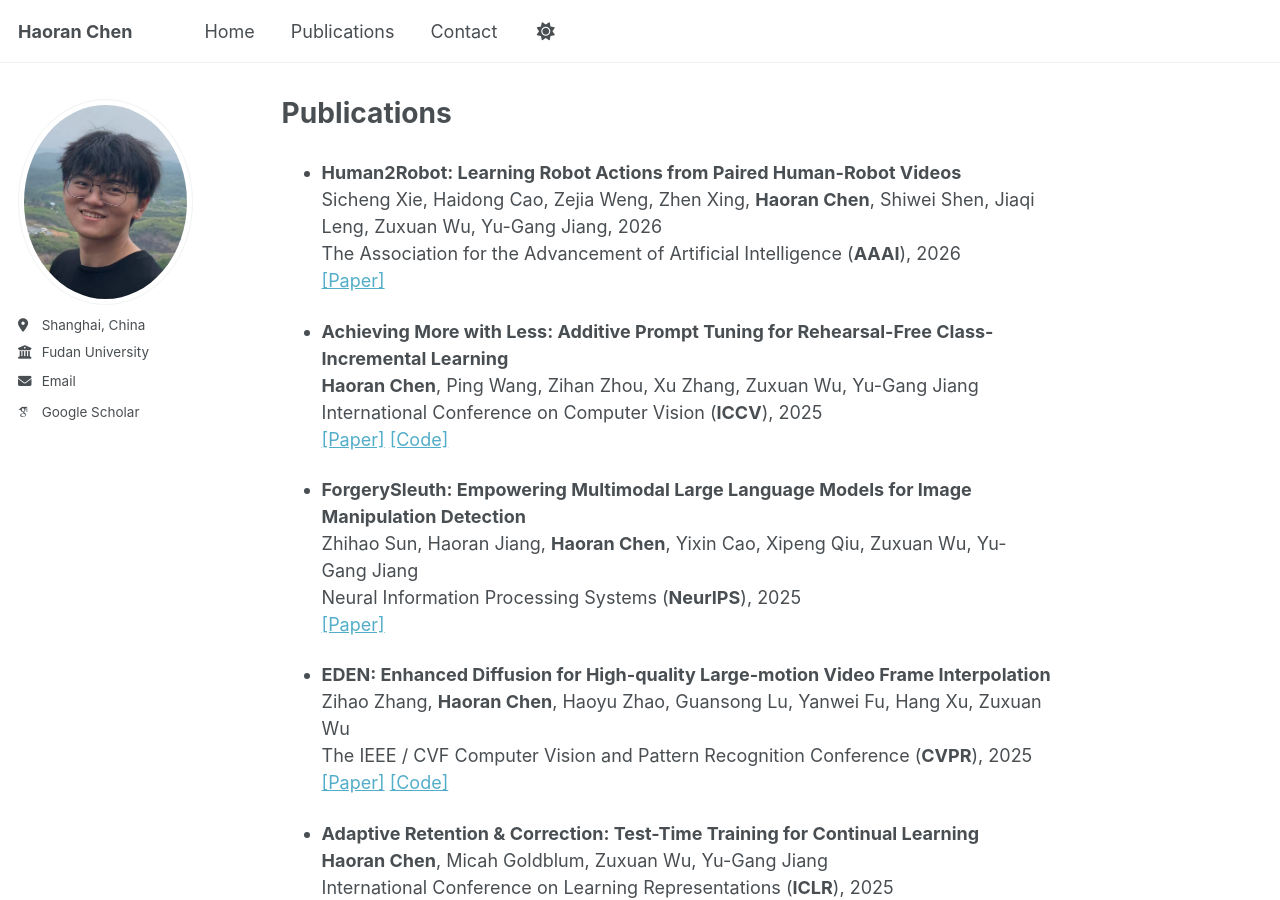
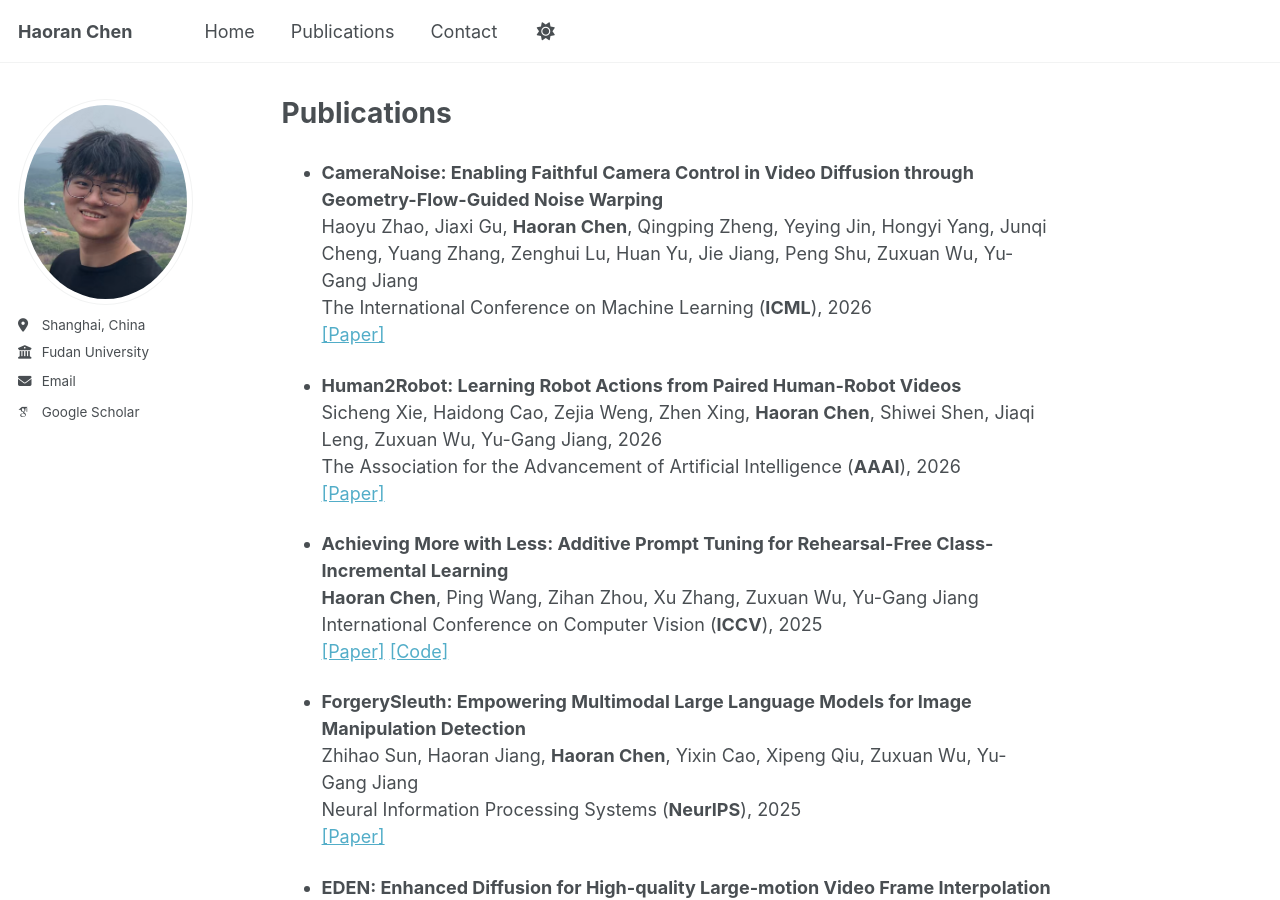
Before and after one commit to HaoranChen/haoranchen.github.io, a Jekyll site: the page built from _pages/publications.md, in a window 1280 px wide and 900 px high. Built offline with Jekyll 4.4.1, drawn with Linux system fonts in a browser that asks for light colours; some web fonts are replaced.

Commit message:
Update publications.md

```diff
--- a/_pages/publications.md
+++ b/_pages/publications.md
@@ -4,6 +4,11 @@ title: "Publications"
 permalink: /publications/
 author_profile: true
 ---
+
+- **CameraNoise: Enabling Faithful Camera Control in Video Diffusion through Geometry-Flow-Guided Noise Warping**
+  Haoyu Zhao, Jiaxi Gu, **Haoran Chen**, Qingping Zheng, Yeying Jin, Hongyi Yang, Junqi Cheng, Yuang Zhang, Zenghui Lu, Huan Yu, Jie Jiang, Peng Shu, Zuxuan Wu, Yu-Gang Jiang
+  The International Conference on Machine Learning (**ICML**), 2026
+  [\[Paper\]](https://arxiv.org/abs/2605.30774)
 
 - **Human2Robot: Learning Robot Actions from Paired Human-Robot Videos**
   Sicheng Xie, Haidong Cao, Zejia Weng, Zhen Xing, **Haoran Chen**, Shiwei Shen, Jiaqi Leng, Zuxuan Wu, Yu-Gang Jiang, 2026
```
